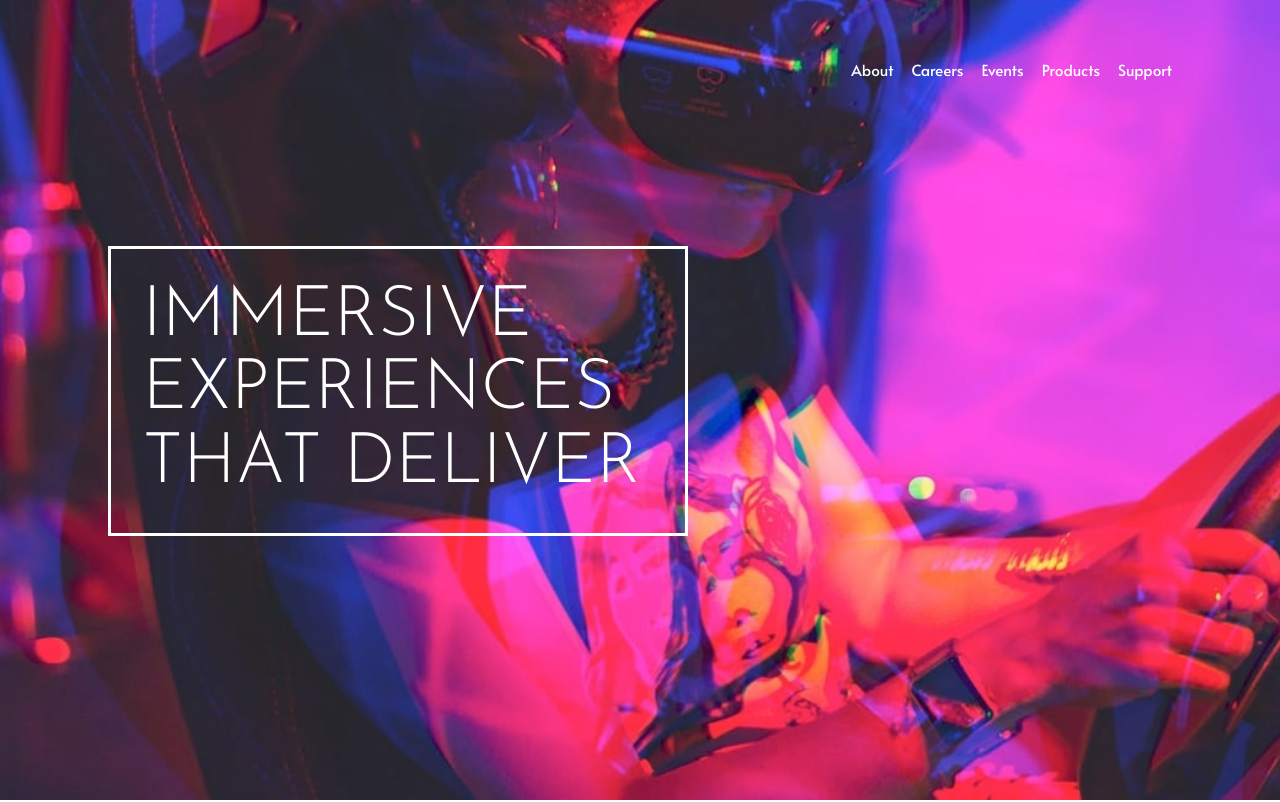
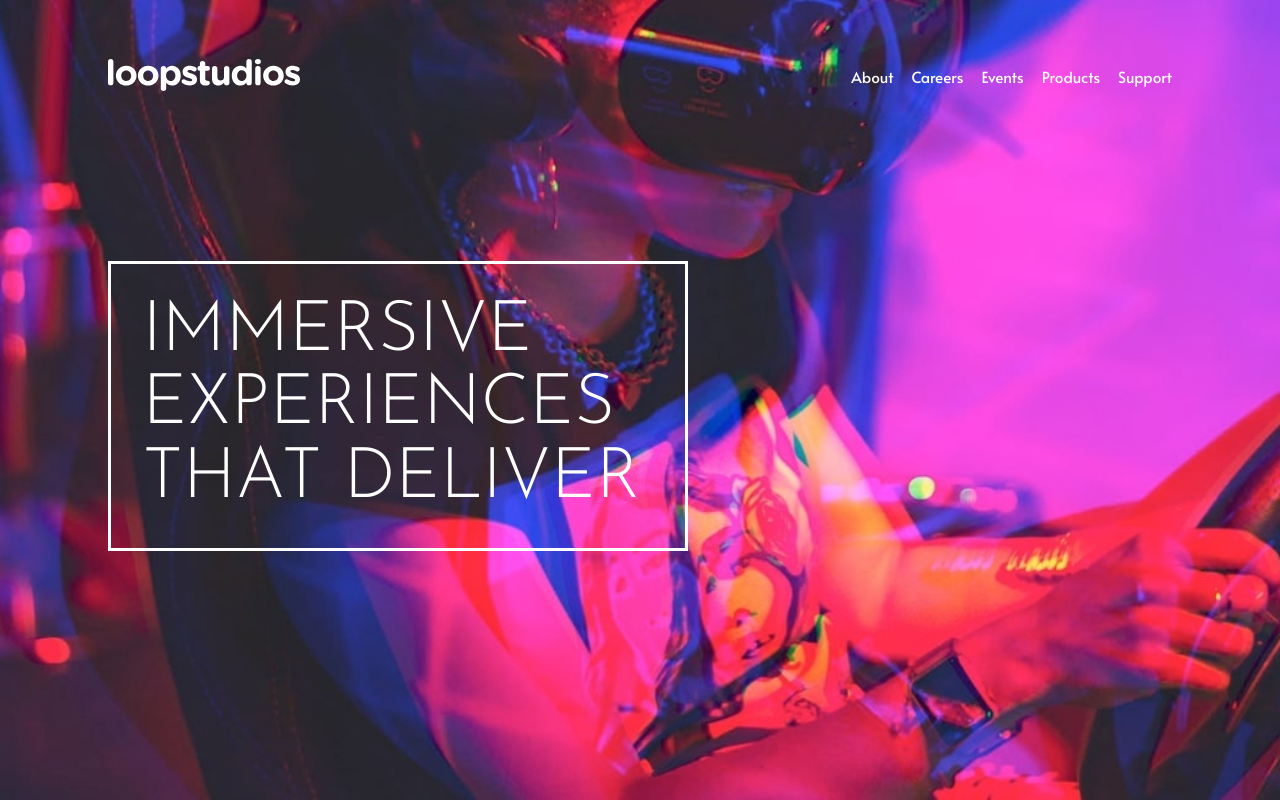
Before and after one commit to kanika-saini/loopstudio-fem, a plain HTML site: page index.html in a window 1280 px wide. Shown: the top 802 px of the page. Drawn offline with Linux system fonts and the light colour scheme; the site is published under a folder, as on GitHub Pages, so addresses that start at the root find nothing.

Commit message:
fixed nav logo

```diff
--- a/index.html
+++ b/index.html
@@ -34,7 +34,7 @@
     <header class="header">
       <div class="navigation">
         <a href="#" class="logo"
-          ><img src="/images/logo.svg" alt="" class="logo-image" />
+          ><img src="images/logo.svg" alt="" class="logo-image" />
         </a>
 
         <nav class="nav" data-visible="false">
```
